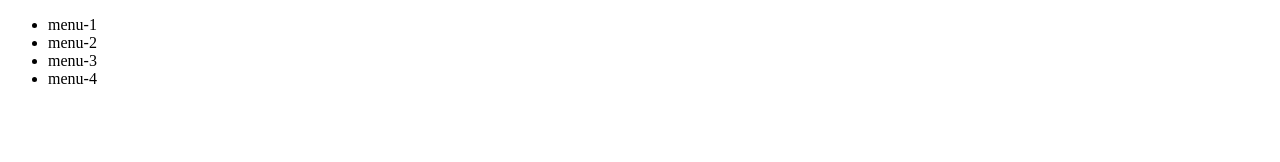
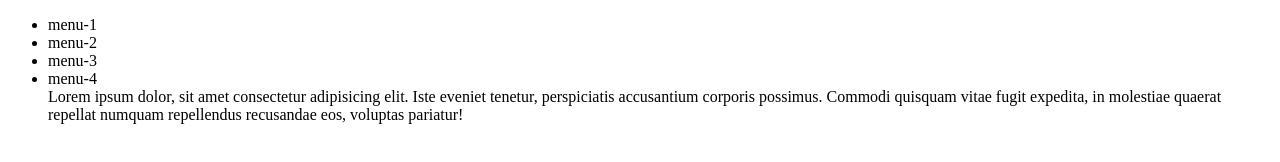
Before and after one commit to Lsohee/training_01_220512, a plain HTML site: page withTeacher/dataset03.html in a window 1280 px wide. Drawn offline with Linux system fonts and the light colour scheme.

Commit message:
data- 사용해서 식별하기 withTeacher

```diff
--- a/withTeacher/dataset03.html
+++ b/withTeacher/dataset03.html
@@ -12,6 +12,13 @@
     <li class="items" data-targeting="2">menu-2</li>
     <li class="items" data-targeting="3">menu-3</li>
     <li class="items" data-targeting="4">menu-4</li>
+
+    <div class="items" data-targeting="5">
+      Lorem ipsum dolor, sit amet consectetur adipisicing elit. Iste eveniet tenetur, perspiciatis accusantium corporis possimus. Commodi quisquam vitae fugit expedita, in molestiae quaerat repellat numquam repellendus recusandae eos, voluptas pariatur!
+    </div>
+
+
+
   </ul>
   <script>
     const menu = document.getElementById("menu");
@@ -28,6 +35,7 @@
       // <!--? 이 위에꺼 나 이해 못한듯 event 객체 다시 공부
 
       let getDataset = event.target.dataset.targeting;
+        //(변수를 이렇게도 쓰는 구나) <!-- memo 변수를 이렇게도 쓰는 구나
 
       for(let i =0; i<items.length; i++){
         if(items[i].dataset.targeting===getDataset){
@@ -40,6 +48,21 @@
     })
 
   </script>
+  <!--
+  todo 오늘의 js 포인트
+    memo 클릭한 놈의 데이터 값(event.target.dataset)과 배열로 선택된 놈의 데이터(getDataset이라는 변수) 값이 같은지 비교함
+    memo 1.선택한 요소를 가지고 오는 event객체
+    memo 2.배열의 순회
+    memo 1번과 2번 사항의 조회 -> 비교 연산자를 통해 비교
+    memo 선택한 "이것"과 이것이 아닌 나머지까지 처리가 가능함
+
+    ! 내가 선택한것 이외의 것도 단번에 스타일링이 가능함 -> 엄청남 퍼포먼스
+
+-->
+
+
+
+
 
 
 </body>
```
